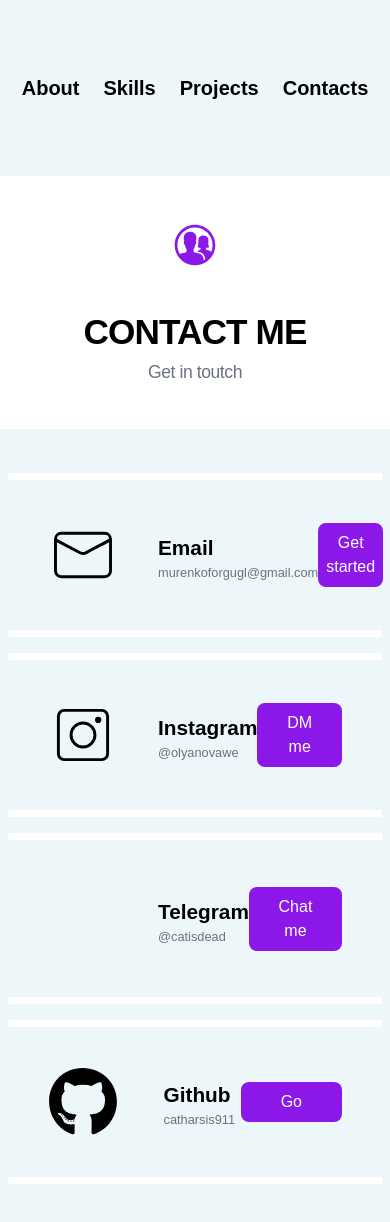
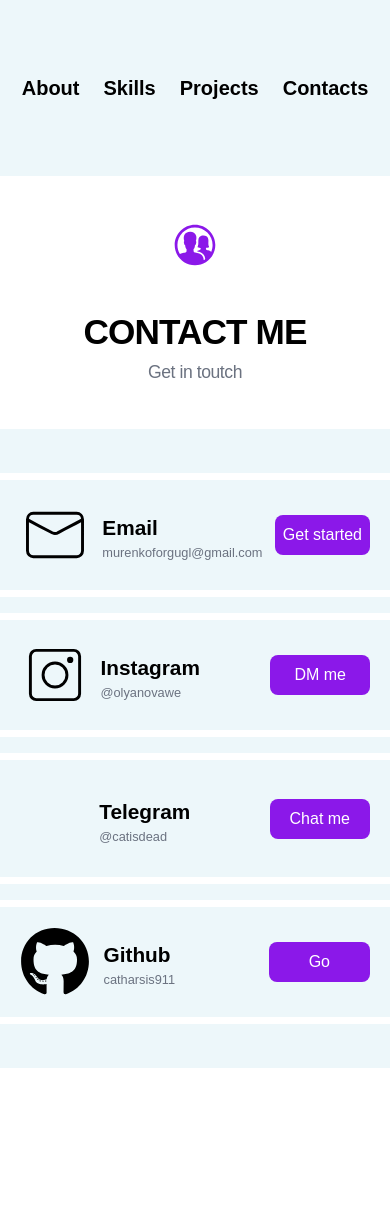
Before and after one commit to catharsis911/my_portfolio, a React (Vite) app: page /contacts in a window 390 px wide. Shown: the top 1222 px of the page. After the commit the page ends 1068 px from the top, so only its background shows below. Built offline with nearby package versions, Linux system fonts and the light colour scheme; some icons are missing.

Commit message:
fixed paddings

```diff
--- a/src/Pages/Contacts.tsx
+++ b/src/Pages/Contacts.tsx
@@ -12,14 +12,14 @@ const Contacts = () => {
        <h2 className="md:text-[2.6rem] text-[2.2rem] font-bold tracking-tight text-center">CONTACT ME</h2>
        <h3 className="md:text-[1.5rem] text-[1.1rem] mb-11 text-gray-500 tracking-tight text-center">Get in toutch</h3>
       </section>
-      <section className="block bg-greyIsh py-11 px-2">
-       <div id="mail" className="flex mx-auto p-10 max-w-[730px] border-y-white border-y-[7px] justify-between items-center">
+      <section className="block bg-greyIsh py-11 md:px-2 px-0">
+       <div id="mail" className="flex mx-auto md:p-10 p-5 max-w-[730px] border-y-white border-y-[7px] justify-between items-center">
         <div>
         <CiMail className="md:text-[80px] text-[70px]"/>
         </div>
-        <div className="block sm:mr-40 mr-35">
-         <h2 className="md:text-[1.5rem] text-[1.3rem] mt-1 ml-10 font-bold">Email</h2>
-         <h3 className="md:text-[1rem] text-[0.8rem] ml-10 text-gray-500">murenkoforgugl@gmail.com</h3>
+        <div className="block sm:mr-40 mr-35 md:ml-10 ml-[0px]">
+         <h2 className="md:text-[1.5rem] text-[1.3rem] mt-1 font-bold">Email</h2>
+         <h3 className="md:text-[1rem] text-[0.8rem] text-gray-500">murenkoforgugl@gmail.com</h3>
         </div>
         <div className="">
           <button className="bg-violetColor rounded-lg md:p-3 p-2 hover:bg-violet-400 transition-all">
@@ -28,13 +28,13 @@ const Contacts = () => {
         </div>
        </div>
 
-       <div id="inst" className="flex mx-auto p-10 max-w-[730px] border-y-white border-y-[7px] justify-between items-center mt-4">
+       <div id="inst" className="flex mx-auto md:p-10 p-5 max-w-[730px] border-y-white border-y-[7px] justify-between items-center mt-4">
         <div>
         <CiInstagram className="md:text-[80px] text-[70px]"/>
         </div>
-        <div className="block sm:mr-40 mr-35">
-         <h2 className="md:text-[1.5rem] text-[1.3rem] mt-1 ml-10 font-bold">Instagram</h2>
-         <h3 className="md:text-[1rem] text-[0.8rem] ml-10 text-gray-500">@olyanovawe</h3>
+        <div className="block sm:mr-40 mr-35 md:ml-10 ml-[-60px]">
+         <h2 className="md:text-[1.5rem] text-[1.3rem] mt-1  font-bold">Instagram</h2>
+         <h3 className="md:text-[1rem] text-[0.8rem]  text-gray-500">@olyanovawe</h3>
         </div>
         <div className="">
           <button className="bg-violetColor rounded-lg md:p-3 p-2 md:px-8 px-6 hover:bg-violet-400 transition-all">
@@ -43,13 +43,13 @@ const Contacts = () => {
         </div>
        </div>
 
-       <div id="telegram" className="flex mx-auto p-10 max-w-[730px] border-y-white border-y-[7px] justify-between items-center mt-4">
+       <div id="telegram" className="flex mx-auto md:p-10 p-5 max-w-[730px] border-y-white border-y-[7px] justify-between items-center mt-4">
         <div>
         <PiTelegramLogoThin className="md:text-[80px] text-[70px]"/>
         </div>
-        <div className="block sm:mr-40 mr-35">
-         <h2 className="md:text-[1.5rem] text-[1.3rem] mt-1 ml-10 font-bold">Telegram</h2>
-         <h3 className="md:text-[1rem] text-[0.8rem] ml-10 text-gray-500">@catisdead</h3>
+        <div className="block sm:mr-40 mr-35  md:ml-10 ml-[-70px]">
+         <h2 className="md:text-[1.5rem] text-[1.3rem] mt-1 font-bold">Telegram</h2>
+         <h3 className="md:text-[1rem] text-[0.8rem] text-gray-500">@catisdead</h3>
         </div>
         <div className="">
           <button className="bg-violetColor rounded-lg md:p-3 p-2 md:px-6 px-5 hover:bg-violet-400 transition-all">
@@ -58,13 +58,13 @@ const Contacts = () => {
         </div>
        </div>
 
-       <div id="github" className="flex mx-auto p-10 max-w-[730px] border-y-white border-y-[7px] justify-between items-center mt-4">
+       <div id="github" className="flex mx-auto md:p-10 p-5 max-w-[730px] border-y-white border-y-[7px] justify-between items-center mt-4">
         <div>
         <FaGithub className="md:text-[80px] text-[70px]"/>
         </div>
-        <div className="block sm:mr-40 mr-35">
-         <h2 className="md:text-[1.5rem] text-[1.3rem] mt-1 ml-10 font-bold">Github</h2>
-         <h3 className="md:text-[1rem] text-[0.8rem] ml-10 text-gray-500">catharsis911</h3>
+        <div className="block sm:mr-40 mr-35  md:ml-10 ml-[-80px]">
+         <h2 className="md:text-[1.5rem] text-[1.3rem] mt-1 font-bold">Github</h2>
+         <h3 className="md:text-[1rem] text-[0.8rem] text-gray-500">catharsis911</h3>
         </div>
         <div className="">
           <button className="bg-violetColor rounded-lg md:p-3 p-2 md:px-14 px-10 hover:bg-violet-400 transition-all">
```
